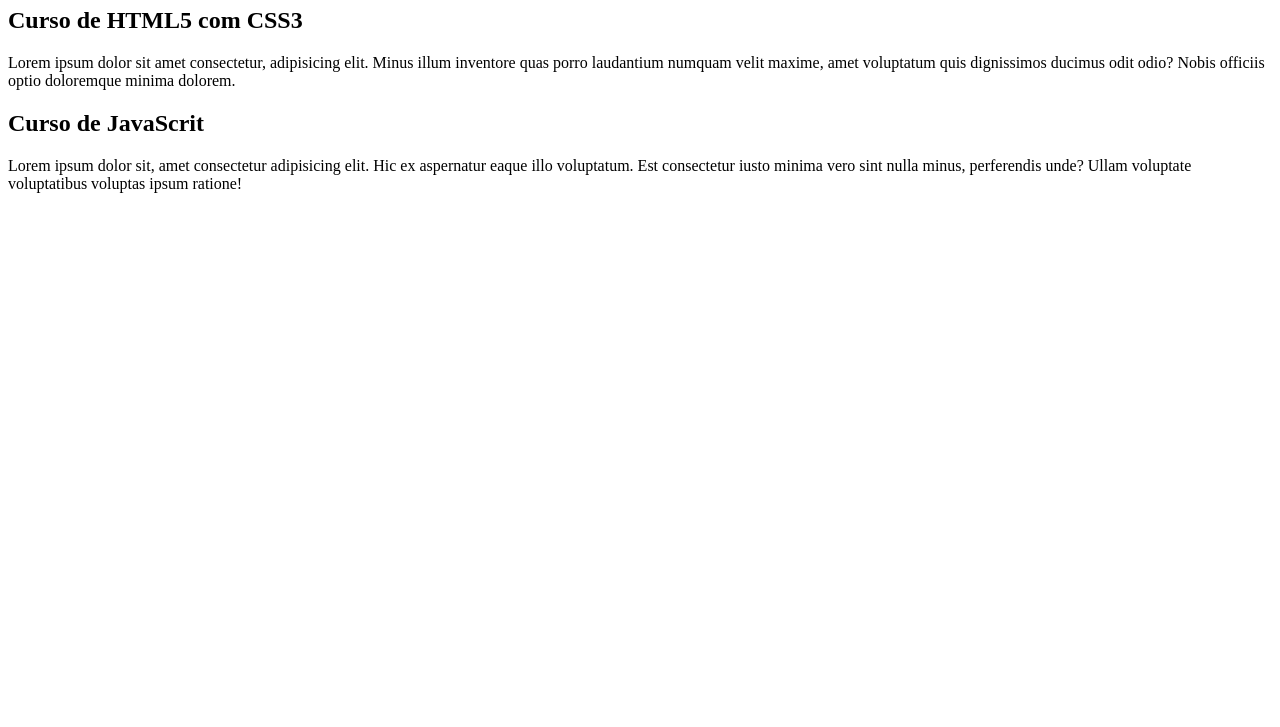
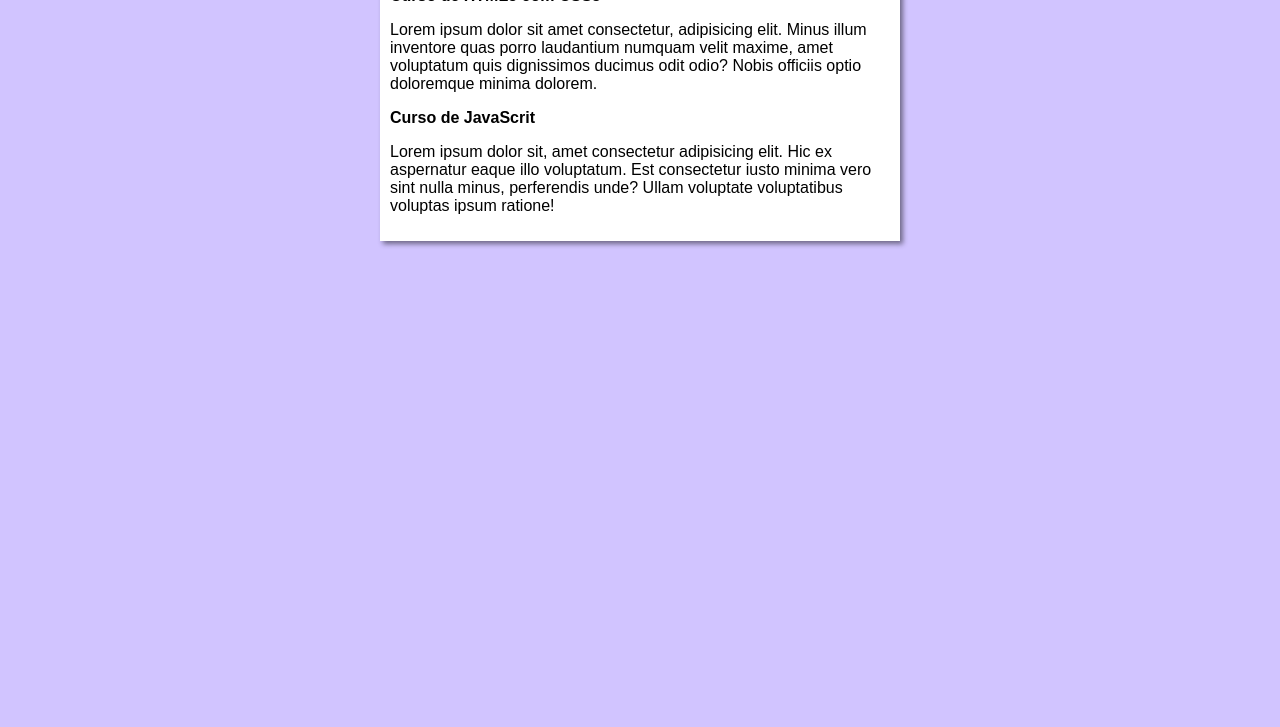
Before and after one commit to Eudesjs/projeto-site, a plain HTML site: page index.html in a window 1280 px wide. Shown: the part 73-800 px from the top of the page. Drawn offline with Linux system fonts and the light colour scheme.

Commit message:
Squashed commit of the following:
commit af08349bed616dab4def2c5eebaee8b2fdb5f472
Author: Eudesjs <134567785+Eudesjs@users.noreply.github.com>
Date:   Sun Jun 4 18:42:58 2023 -0300

    alteração no titulo do design

commit 5f6e2b8d9a1e6b4b8b70ba01d17a41711beedfbb
Author: Eudesjs <134567785+Eudesjs@users.noreply.github.com>
Date:   Sun Jun 4 18:40:42 2023 -0300

    Iniciei o Design

```diff
--- /dev/null
+++ b/Estilos/style.css
@@ -0,0 +1,20 @@
+*{
+    font-family: Arial, Helvetica, sans-serif;
+    font-size: 16px;
+
+}
+
+body {
+    background-color: rgb(209, 196, 255);
+
+
+}
+
+main{
+    background-color: white;
+    width: 500px;
+    margin: auto;
+    padding: 10px;
+    box-shadow: 3px 3px 5px rgba(0, 0, 0, 0.473);
+
+}
--- a/index.html
+++ b/index.html
@@ -4,7 +4,8 @@
     <meta charset="UTF-8">
     <meta http-equiv="X-UA-Compatible" content="IE=edge">
     <meta name="viewport" content="width=device-width, initial-scale=1.0">
-    <title>|Titulo do Site</title>
+    <title>|Curso em Video</title>
+    <link rel="stylesheet" href="Estilos/style.css">
 </head>
 <body>
    <main>
```
